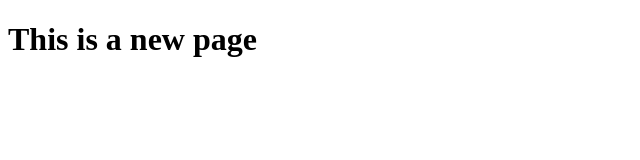
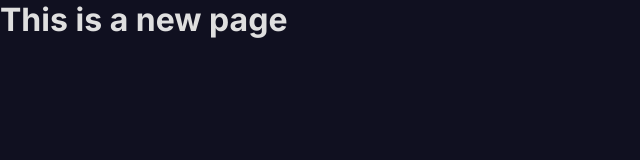
Before and after one commit to KiranCNayak/express-app, a website: page views/new-page.html in a window 1280 px wide. Shown: the whole page, without its empty margins (0-640 px from the left). Drawn offline with Linux system fonts and the light colour scheme; files that its build step writes are made by us from their sources.

Commit message:
Added middlewares and static folder

```diff
--- /dev/null
+++ b/public/css/404.css
@@ -0,0 +1,6 @@
+body {
+  align-items: center;
+  display: flex;
+  height: 40vh;
+  justify-content: center;
+}
--- /dev/null
+++ b/public/css/commonStyles.css
@@ -0,0 +1,10 @@
+* {
+  font-family: Inter, sans-serif;
+  margin: 0;
+  padding: 0;
+}
+
+body {
+  background-color: #101020;
+  color: #dddddd;
+}
--- /dev/null
+++ b/public/css/index.css
@@ -0,0 +1,3 @@
+h1 {
+  color: #dfdfdf;
+}
--- /dev/null
+++ b/public/css/new-page.css
@@ -0,0 +1,3 @@
+h1 {
+  color: #dfdfdf;
+}
--- a/views/new-page.html
+++ b/views/new-page.html
@@ -1,6 +1,13 @@
 <!DOCTYPE html>
 <html lang="en">
   <head>
+    <link rel="preconnect" href="https://fonts.googleapis.com" />
+    <link rel="preconnect" href="https://fonts.gstatic.com" crossorigin />
+    <link
+      href="https://fonts.googleapis.com/css2?family=Inter:wght@100;200;300;400;500;600;700;800;900&display=swap"
+      rel="stylesheet" />
+    <link rel="stylesheet" href="css/commonStyles.css" />
+    <link rel="stylesheet" href="css/new-page.css" />
     <meta charset="UTF-8" />
     <meta name="viewport" content="width=device-width, initial-scale=1.0" />
     <title>New Page</title>
```
Also changed, not shown: app.js (+16 -0 lines), views/404.html (+7 -0 lines), views/index.html (+7 -0 lines).
